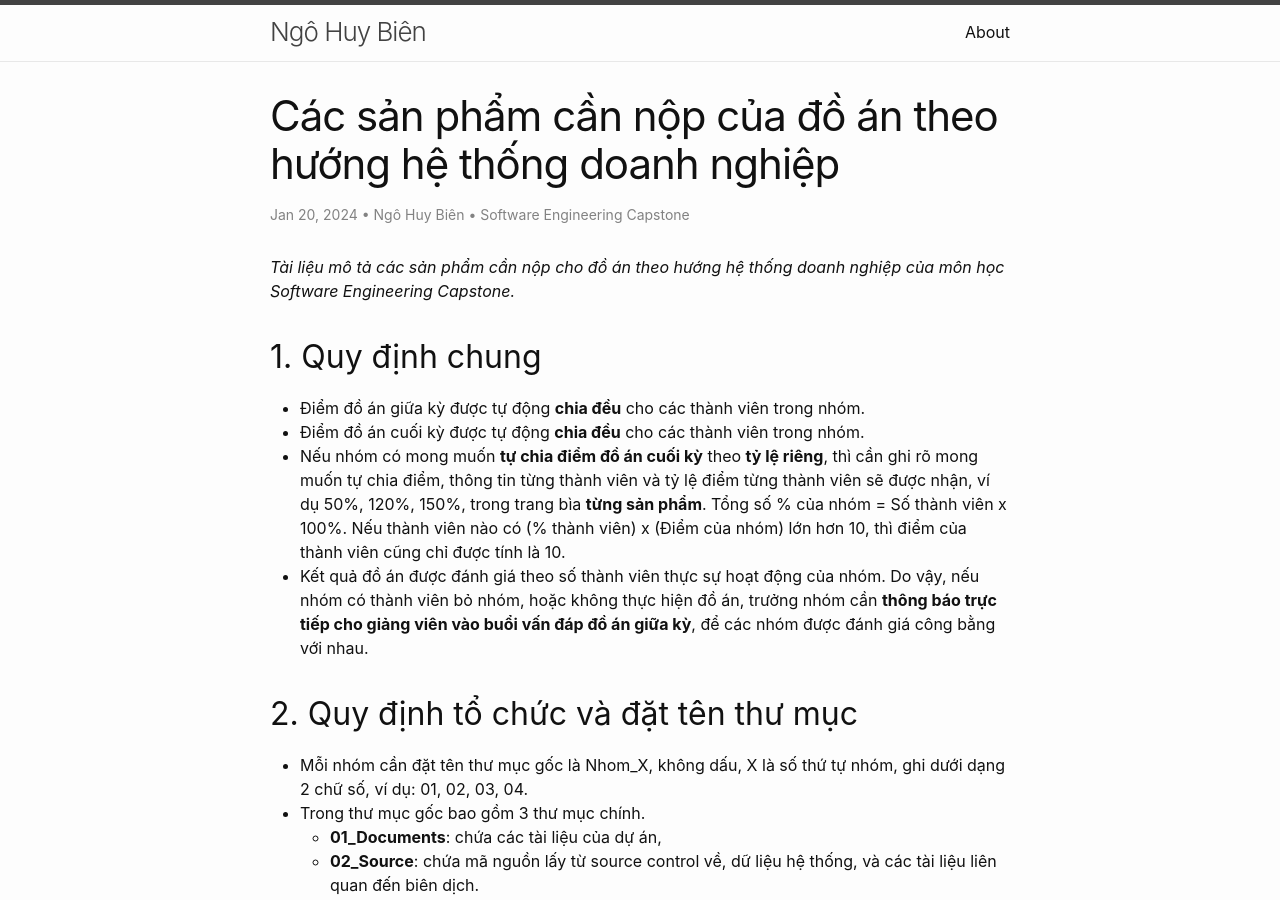
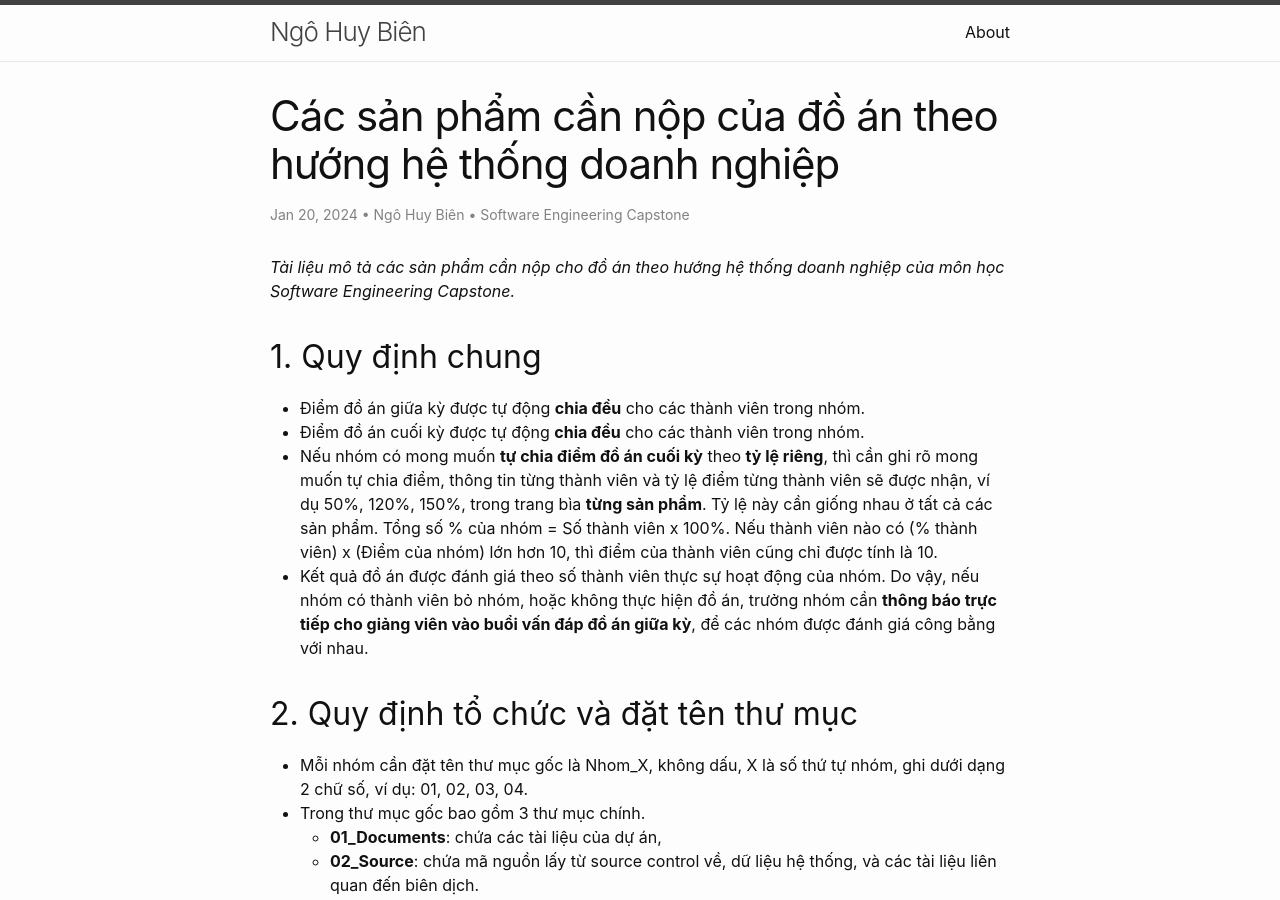
Before and after one commit to ngohuybien/ngohuybien.github.io, a Jekyll site: the page built from _posts/2024-01-20-enterprise-project-artifacts.md, in a window 1280 px wide and 900 px high. Built offline with Jekyll 4.4.1, drawn with Linux system fonts in a browser that asks for light colours.

Commit message:
Update 2024-01-20-enterprise-project-artifacts.md

```diff
--- a/_posts/2024-01-20-enterprise-project-artifacts.md
+++ b/_posts/2024-01-20-enterprise-project-artifacts.md
@@ -11,7 +11,7 @@
 ## 1. Quy định chung
 * Điểm đồ án giữa kỳ được tự động **chia đều** cho các thành viên trong nhóm.
 * Điểm đồ án cuối kỳ được tự động **chia đều** cho các thành viên trong nhóm.
-* Nếu nhóm có mong muốn **tự chia điểm đồ án cuối kỳ** theo **tỷ lệ riêng**, thì cần ghi rõ mong muốn tự chia điểm, thông tin từng thành viên và tỷ lệ điểm từng thành viên sẽ được nhận, ví dụ 50%, 120%, 150%, trong trang bìa **từng sản phẩm**. Tổng số % của nhóm = Số thành viên x 100%. Nếu thành viên nào có (% thành viên) x (Điểm của nhóm) lớn hơn 10, thì điểm của thành viên cũng chỉ được tính là 10.
+* Nếu nhóm có mong muốn **tự chia điểm đồ án cuối kỳ** theo **tỷ lệ riêng**, thì cần ghi rõ mong muốn tự chia điểm, thông tin từng thành viên và tỷ lệ điểm từng thành viên sẽ được nhận, ví dụ 50%, 120%, 150%, trong trang bìa **từng sản phẩm**. Tỷ lệ này cần giống nhau ở tất cả các sản phẩm. Tổng số % của nhóm = Số thành viên x 100%. Nếu thành viên nào có (% thành viên) x (Điểm của nhóm) lớn hơn 10, thì điểm của thành viên cũng chỉ được tính là 10.
 * Kết quả đồ án được đánh giá theo số thành viên thực sự hoạt động của nhóm. Do vậy, nếu nhóm có thành viên bỏ nhóm, hoặc không thực hiện đồ án, trưởng nhóm cần **thông báo trực tiếp cho giảng viên vào buổi vấn đáp đồ án giữa kỳ**, để các nhóm được đánh giá công bằng với nhau.
 
 ## 2. Quy định tổ chức và đặt tên thư mục
```
